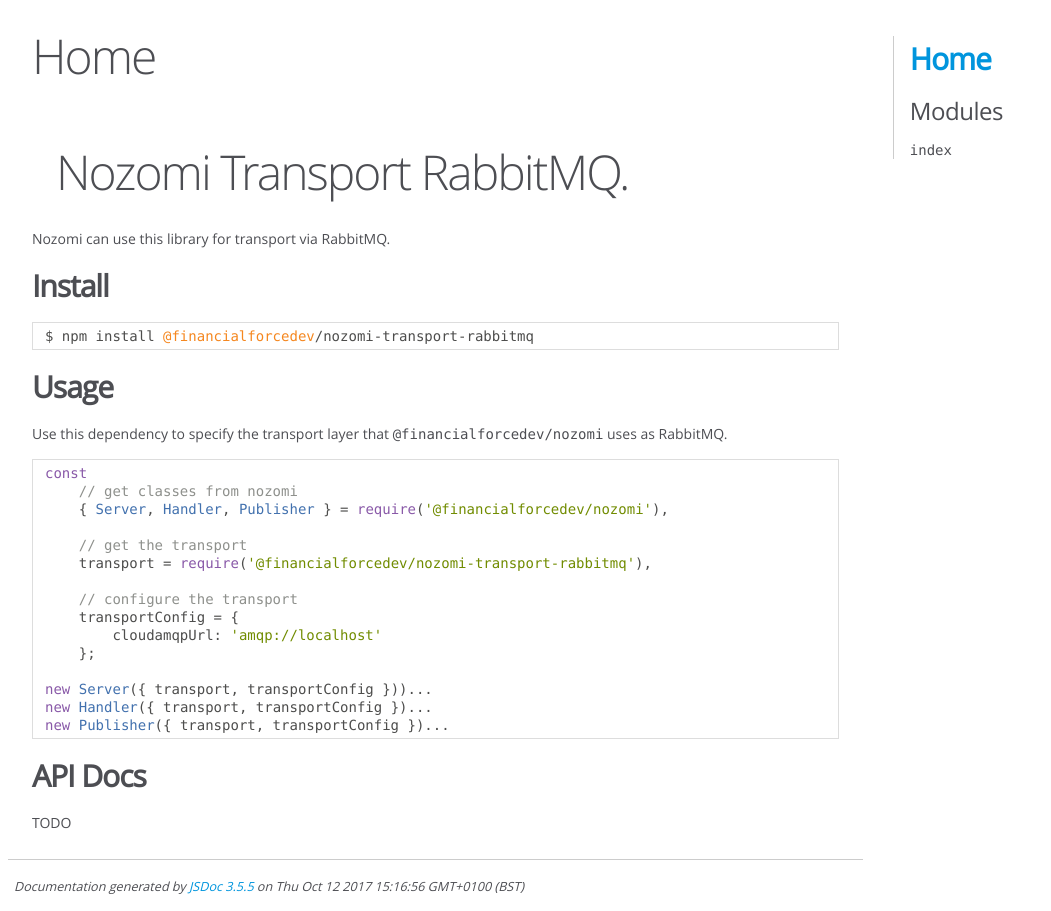
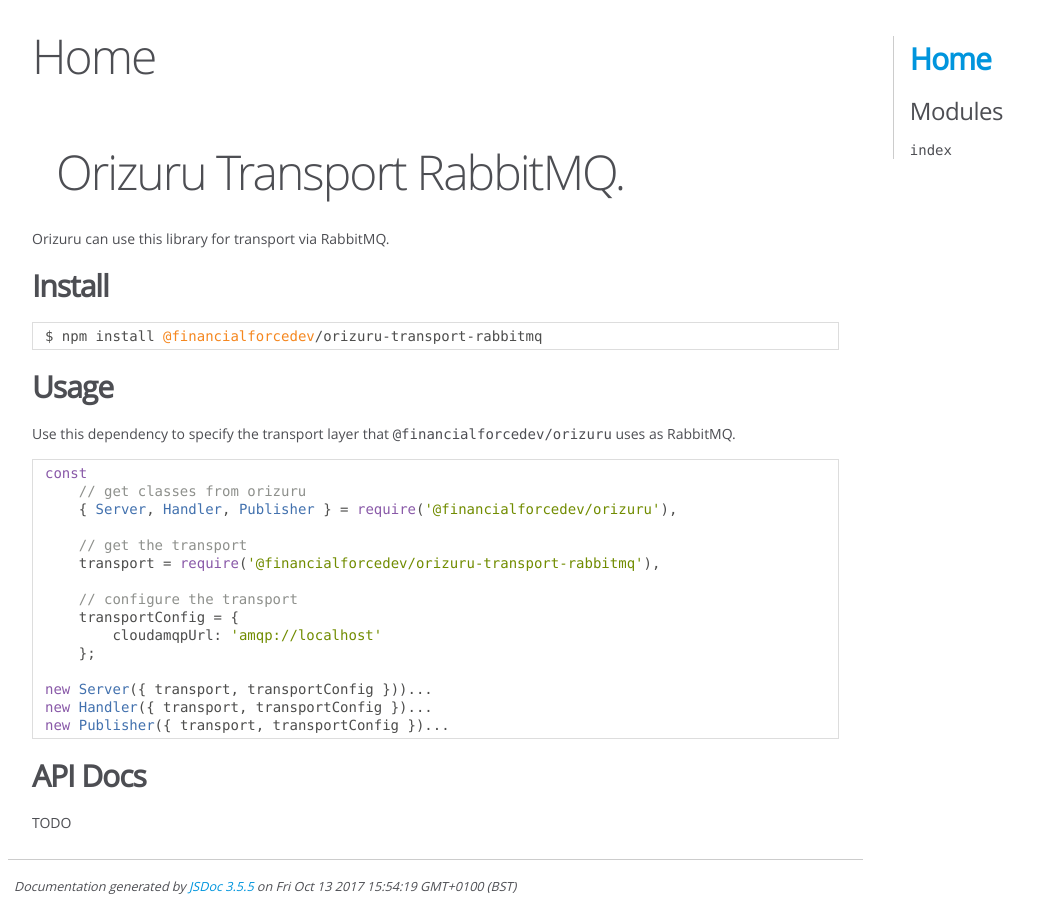
Before and after one commit to certinia/orizuru-transport-rabbitmq, a website: page doc/index.html in a window 1280 px wide. Shown: the whole page, without its empty margins (0-1051 px from the left). Drawn offline with Linux system fonts and the light colour scheme.

Commit message:
regenerated docs

```diff
--- a/doc/index.html
+++ b/doc/index.html
@@ -43,14 +43,14 @@
 
 
     <section>
-        <article><h1>Nozomi Transport RabbitMQ.</h1><p>Nozomi can use this library for transport via RabbitMQ.</p>
-<h2>Install</h2><pre class="prettyprint source"><code>$ npm install @financialforcedev/nozomi-transport-rabbitmq</code></pre><h2>Usage</h2><p>Use this dependency to specify the transport layer that <code>@financialforcedev/nozomi</code> uses as RabbitMQ.</p>
+        <article><h1>Orizuru Transport RabbitMQ.</h1><p>Orizuru can use this library for transport via RabbitMQ.</p>
+<h2>Install</h2><pre class="prettyprint source"><code>$ npm install @financialforcedev/orizuru-transport-rabbitmq</code></pre><h2>Usage</h2><p>Use this dependency to specify the transport layer that <code>@financialforcedev/orizuru</code> uses as RabbitMQ.</p>
 <pre class="prettyprint source"><code>const
-    // get classes from nozomi
-    { Server, Handler, Publisher } = require('@financialforcedev/nozomi'),
+    // get classes from orizuru
+    { Server, Handler, Publisher } = require('@financialforcedev/orizuru'),
 
     // get the transport
-    transport = require('@financialforcedev/nozomi-transport-rabbitmq'),
+    transport = require('@financialforcedev/orizuru-transport-rabbitmq'),
 
     // configure the transport
     transportConfig = {
@@ -76,7 +76,7 @@
 <br class="clear">
 
 <footer>
-    Documentation generated by <a href="https://github.com/jsdoc3/jsdoc">JSDoc 3.5.5</a> on Thu Oct 12 2017 15:16:56 GMT+0100 (BST)
+    Documentation generated by <a href="https://github.com/jsdoc3/jsdoc">JSDoc 3.5.5</a> on Fri Oct 13 2017 15:54:19 GMT+0100 (BST)
 </footer>
 
 <script> prettyPrint(); </script>
```
Also changed, not shown: doc/index.js.html (+2 -2 lines), doc/module-index.html (+2 -2 lines).
